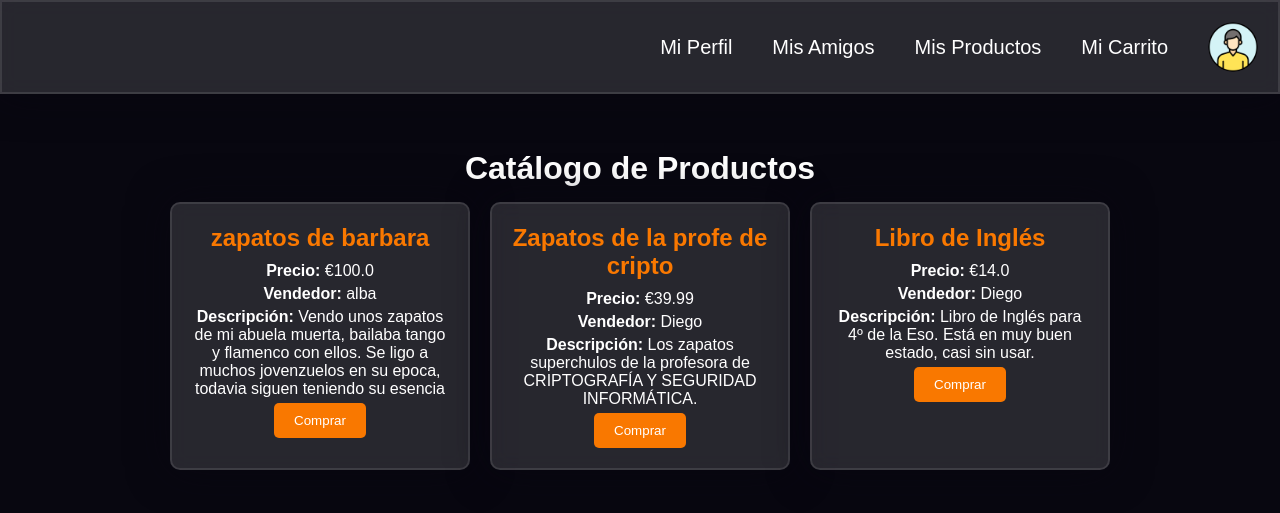
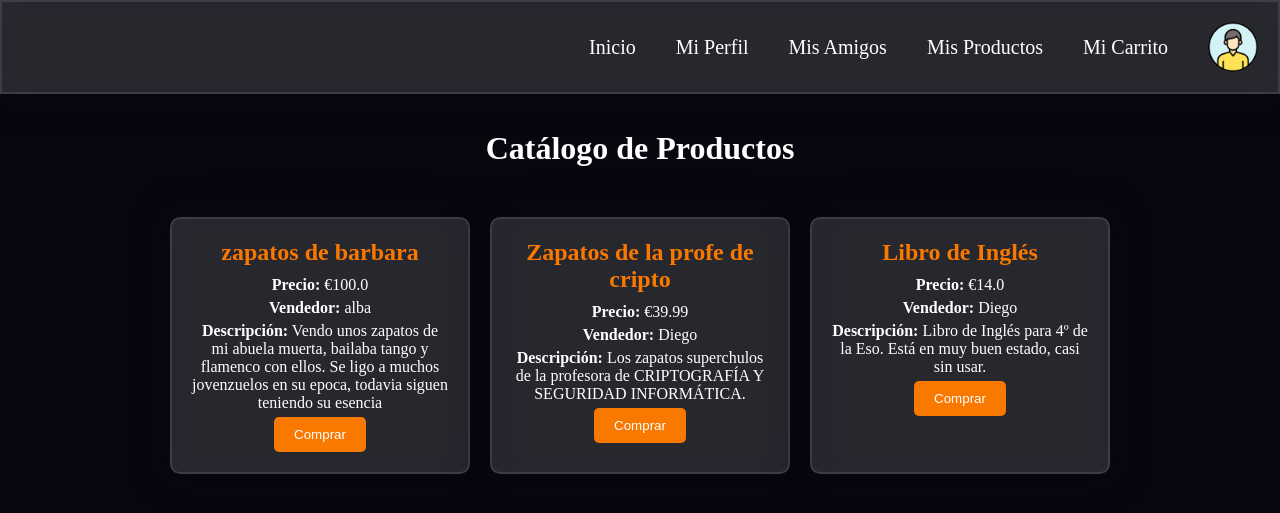
Before and after one commit to DiegoSanRoman/Wallapop-Proyecto-Criptografia, a Flask app: page /comprar in a window 1280 px wide. Shown: the top 513 px of the page. Run offline with Flask 3, Linux system fonts and the light colour scheme.

Commit message:
He cambiado el nav para que tuviera una parte de Inicio para poder volver atrás porque no se podía.

```diff
--- a/static/styles/app.css
+++ b/static/styles/app.css
@@ -77,6 +77,11 @@ nav img {
     margin-left: 20px;
 }
 
+.selected {
+    color: #23a2f6;
+    text-decoration: #23a2f6 underline;
+}
+
 h1 {
     color: #f0f0f0;
     text-align: center;
--- a/static/styles/comprar.css
+++ b/static/styles/comprar.css
@@ -5,11 +5,7 @@
 }
 
 body {
-    font-family: Arial, sans-serif;
     background-color: #080710;
-    margin: 0;
-    padding: 150px 20px 20px 20px;
-    position: relative;
 }
 
 nav {
@@ -48,6 +44,10 @@ nav img {
     margin-left: 20px;
 }
 
+body > *:not(nav) {
+    margin-top: 130px;
+}
+
 .background {
     width: 430px;
     height: 520px;
@@ -78,8 +78,7 @@ nav img {
 
 h1 {
     text-align: center;
-    color: #ffffff;
-    margin-bottom: 15px;
+    color: #ffffff
 }
 
 .catalogo {
@@ -87,6 +86,7 @@ h1 {
     flex-wrap: wrap;
     justify-content: center;
     gap: 20px;
+    margin-top: 50px;
 }
 
 .tarjeta {
--- a/templates/amigos.html
+++ b/templates/amigos.html
@@ -8,6 +8,7 @@
 <body>
 
     <nav>
+        <a href="{{ url_for('app_route') }}">Inicio</a>
         <a href="{{ url_for('perfil') }}">Mi Perfil</a>
         <a class="selected" href="{{ url_for('amigos') }}">Mis Amigos</a>
         <a href="{{ url_for('productos') }}">Mis Productos</a>
--- a/templates/app.html
+++ b/templates/app.html
@@ -12,6 +12,7 @@
     </div>
 
     <nav>
+        <a class="selected" href="{{ url_for('app_route') }}">Inicio</a>
         <a href="{{ url_for('perfil') }}">Mi Perfil</a>
         <a href="{{ url_for('amigos') }}">Mis Amigos</a>
         <a href="{{ url_for('productos') }}">Mis Productos</a>
--- a/templates/carrito.html
+++ b/templates/carrito.html
@@ -8,6 +8,7 @@
 <body>
 
     <nav>
+        <a href="{{ url_for('app_route') }}">Inicio</a>
         <a href="{{ url_for('perfil') }}">Mi Perfil</a>
         <a href="{{ url_for('amigos') }}">Mis Amigos</a>
         <a href="{{ url_for('productos') }}">Mis Productos</a>
--- a/templates/comprar.html
+++ b/templates/comprar.html
@@ -7,6 +7,7 @@
 <body>
 
     <nav>
+        <a href="{{ url_for('app_route') }}">Inicio</a>
         <a href="{{ url_for('perfil') }}">Mi Perfil</a>
         <a href="{{ url_for('amigos') }}">Mis Amigos</a>
         <a href="{{ url_for('productos') }}">Mis Productos</a>
--- a/templates/perfil.html
+++ b/templates/perfil.html
@@ -8,6 +8,7 @@
 <body>
 
     <nav>
+        <a href="{{ url_for('app_route') }}">Inicio</a>
         <a class="selected" href="{{ url_for('perfil') }}">Mi Perfil</a>
         <a href="{{ url_for('amigos') }}">Mis Amigos</a>
         <a href="{{ url_for('productos') }}">Mis Productos</a>
--- a/templates/productos.html
+++ b/templates/productos.html
@@ -8,6 +8,7 @@
 <body>
 
     <nav>
+        <a href="{{ url_for('app_route') }}">Inicio</a>
         <a href="{{ url_for('perfil') }}">Mi Perfil</a>
         <a href="{{ url_for('amigos') }}">Mis Amigos</a>
         <a class="selected" href="{{ url_for('productos') }}">Mis Productos</a>
@@ -43,7 +44,6 @@
                 <p>Categoría: {{ producto.category }}</p>
                 <p>Precio: {{ producto.price }}€</p>
                 <p>Descripción: {{ producto.description }}</p>
-                <p><strong>Estado:</strong> {{ producto.status }}</p>
             </div>
         {% endfor %}
     </div>
--- a/templates/vender.html
+++ b/templates/vender.html
@@ -12,6 +12,7 @@
     </div>
 
     <nav>
+        <a href="{{ url_for('app_route') }}">Inicio</a>
         <a href="{{ url_for('perfil') }}">Mi Perfil</a>
         <a href="{{ url_for('amigos') }}">Mis Amigos</a>
         <a href="{{ url_for('productos') }}">Mis Productos</a>
```
Also changed, not shown: basededatos/database.db.
